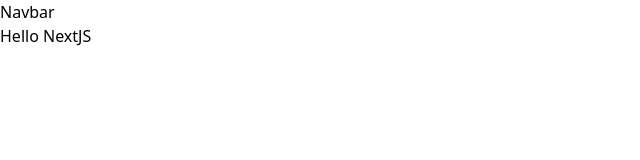
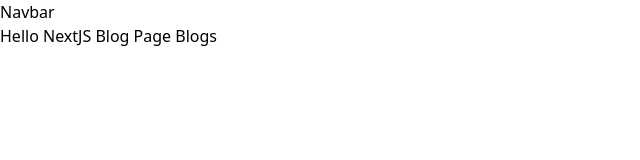
Before and after one commit to shahadot99999/project-nextjs-press-frontend, a Next.js app: page / in a window 1280 px wide. Shown: the top 160 px of the page, without its empty margins (0-640 px from the left). Built offline with nearby package versions, Linux system fonts and the light colour scheme.

Commit message:
Linking And Navigation

```diff
--- /dev/null
+++ b/app/blogs/[slug]/loading.tsx
@@ -0,0 +1,8 @@
+
+const BlogsLoader = () => {
+  return (
+    <div>Loading...</div>
+  )
+}
+
+export default BlogsLoader
--- a/app/page.tsx
+++ b/app/page.tsx
@@ -1,3 +1,4 @@
+import Link from "next/link";
 
 
 export default function Home() {
@@ -5,7 +6,7 @@
     <div>
       Hello NextJS
 
-
+        Blog Page <Link href={"/blogs/1"} >Blogs</Link>
     </div>
   );
 }
```
